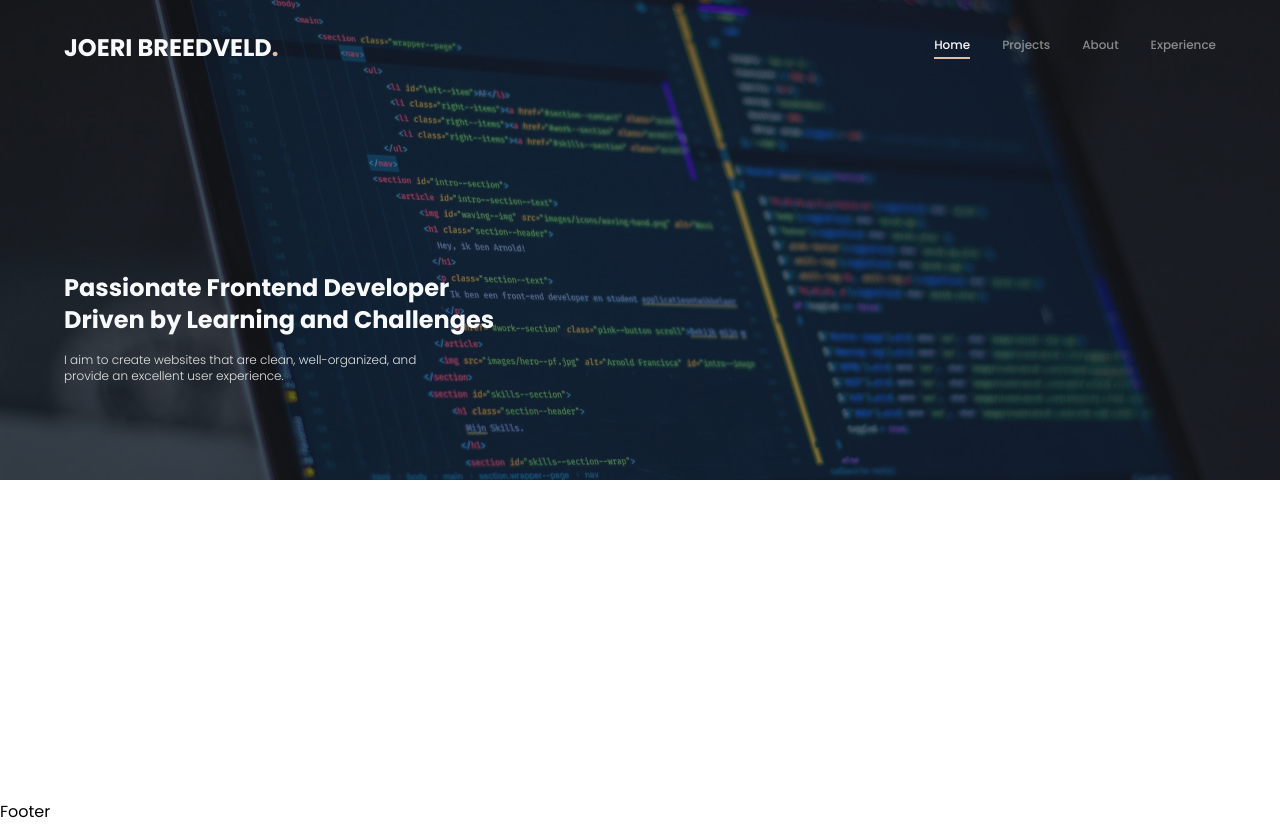
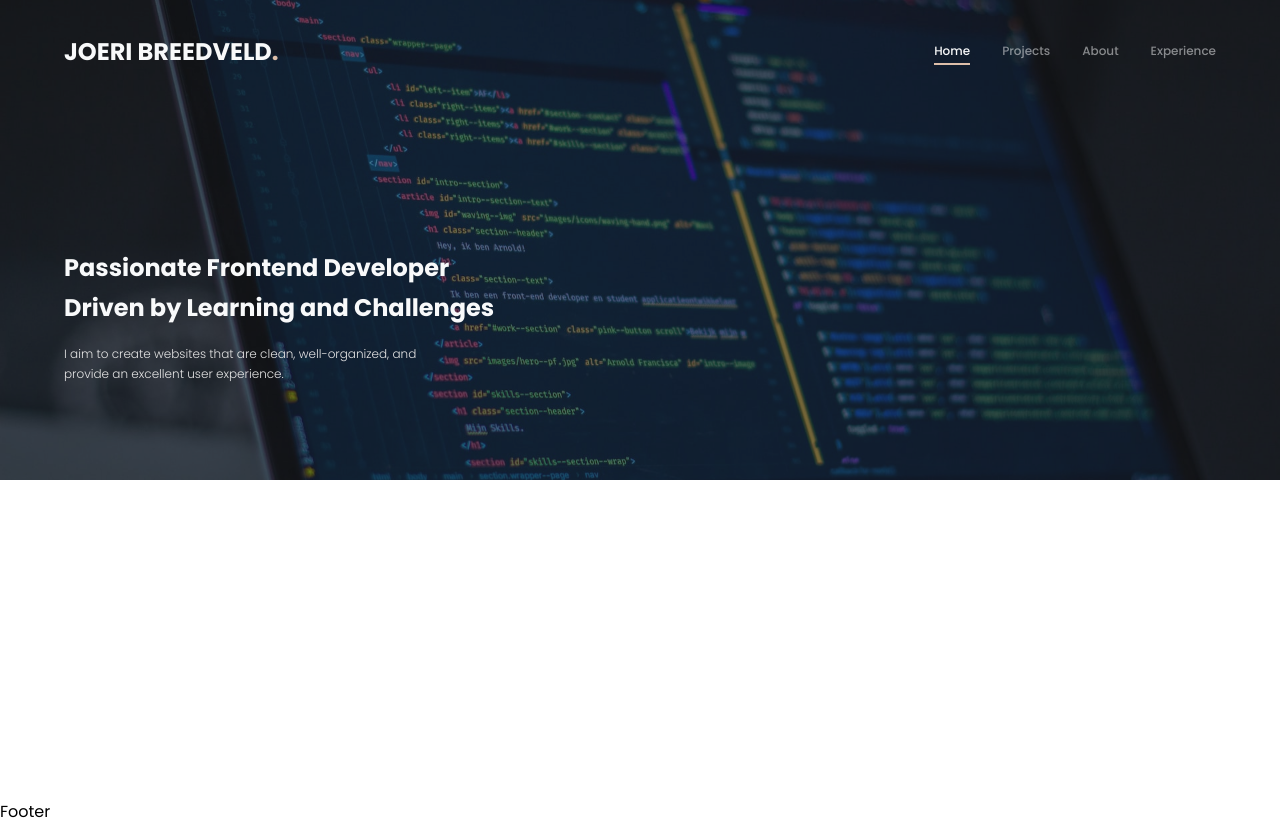
Before and after one commit to joeribreedveld/portfolio-website-v6, a Next.js app: page / in a window 1280 px wide. Built offline with nearby package versions, Linux system fonts and the light colour scheme.

Commit message:
feat(typography): change lineheights and sizes

```diff
--- a/src/components/common/Navbar/Navbar.tsx
+++ b/src/components/common/Navbar/Navbar.tsx
@@ -27,7 +27,7 @@ const NavLink = ({ href, children, isActive }: INavLinkProps) => (
   <Link
     href={href}
     className={classNames("text-xs font-medium text-[#F8F9FA]", {
-      "border-b-2 border-[#DDBEA9] pb-1": isActive,
+      "border-b-2 border-[#DDBEA9]": isActive,
       "opacity-50": !isActive,
     })}
   >
--- a/src/styles/globals.css
+++ b/src/styles/globals.css
@@ -10,11 +10,20 @@
     }
 
     h1 {
-        @apply text-2xl font-bold text-[#F8F9FA]
+        @apply text-2xl font-bold text-[#F8F9FA] leading-10
     }
 
     h2 {
-        @apply text-2xl
+        @apply text-2xl leading-10
+    }
+
+    p {
+        line-height: 1.25rem !important;
+    }
+
+    a {
+        line-height: 1.5rem !important;
+
     }
 }
 
```
